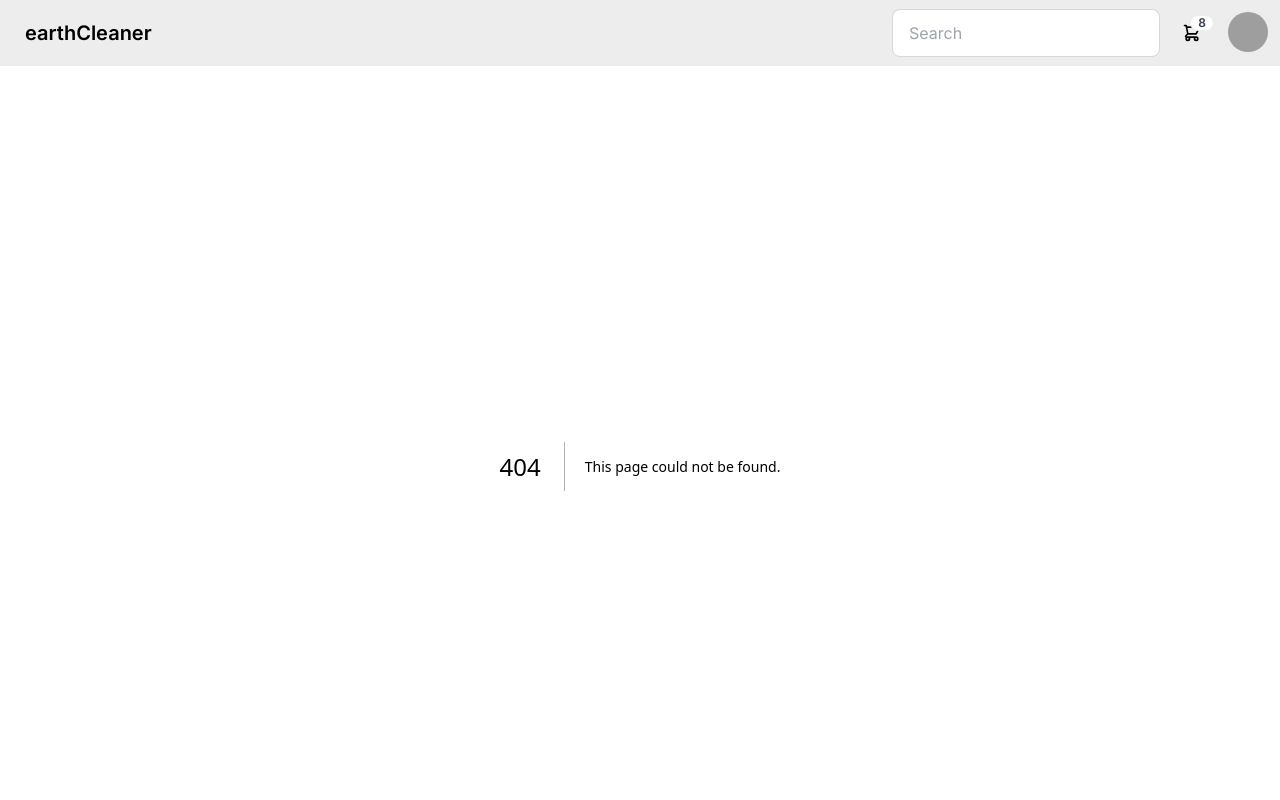
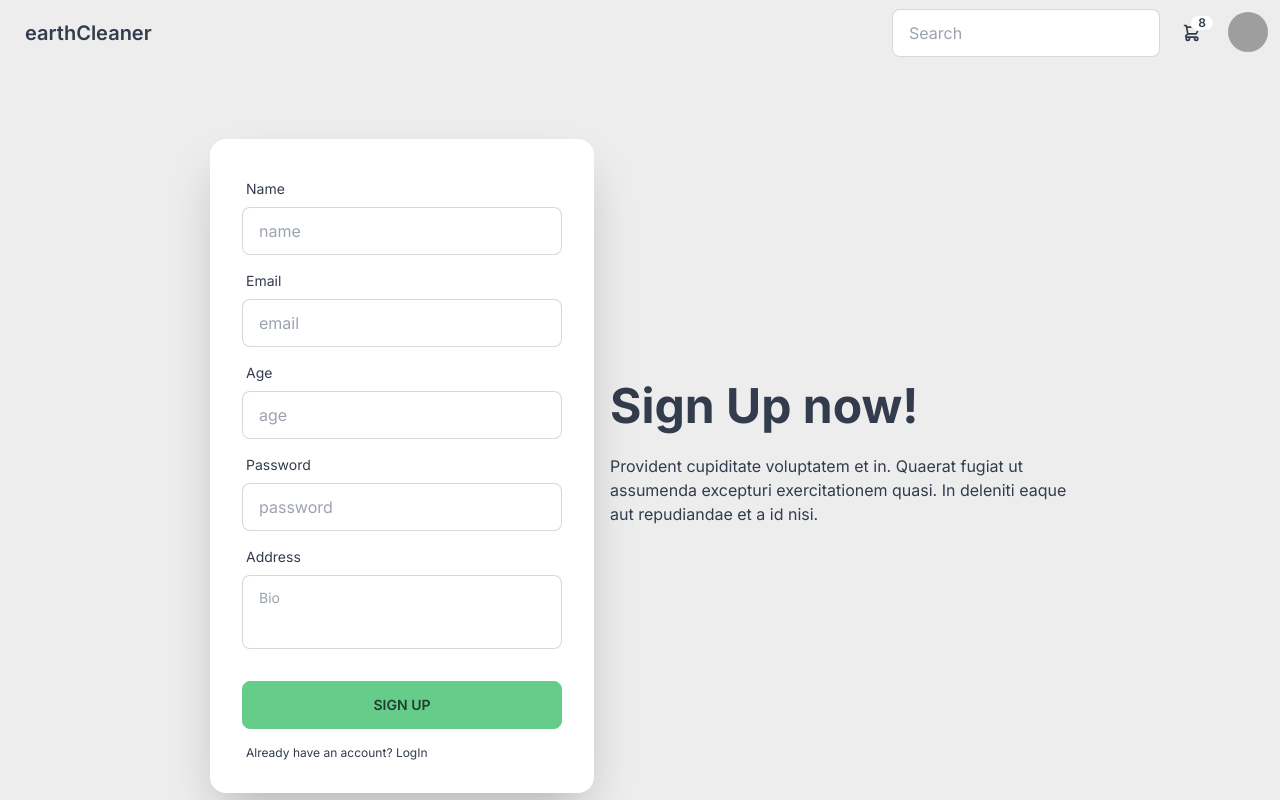
Before and after one commit to habulCoderJohnny/earth-cleaner-frontend, a Next.js app: page /auth/signup in a window 1280 px wide. Before the commit this address had no page. Shown: the top 800 px of the page. Built offline with nearby package versions, Linux system fonts and the light colour scheme; grey boxes are pictures that could not be loaded.

Commit message:
signin & signup page design

```diff
--- /dev/null
+++ b/src/app/auth/signin/page.tsx
@@ -0,0 +1,52 @@
+import React from "react";
+
+export default function SignIn() {
+  return (
+    <div className="hero min-h-screen bg-base-200">
+      <div className="hero-content flex-col lg:flex-row-reverse">
+        <div className="text-center lg:text-left">
+          <h1 className="text-5xl font-bold">Sign In now!</h1>
+          <p className="py-6 max-w-2xl">
+            Provident cupiditate voluptatem et in. Quaerat fugiat ut assumenda
+            excepturi exercitationem quasi. In deleniti eaque aut repudiandae et
+            a id nisi.
+          </p>
+        </div>
+        <div className="card flex-shrink-0 w-full max-w-sm shadow-2xl bg-base-100">
+          <form className="card-body">
+            <div className="form-control">
+              <label className="label">
+                <span className="label-text">Email</span>
+              </label>
+              <input
+                type="email"
+                placeholder="email"
+                className="input input-bordered"
+                required
+              />
+            </div>
+            <div className="form-control">
+              <label className="label">
+                <span className="label-text">Password</span>
+              </label>
+              <input
+                type="password"
+                placeholder="password"
+                className="input input-bordered"
+                required
+              />
+              <label className="label">
+                <a href="#" className="label-text-alt link link-hover">
+                  Forgot password?
+                </a>
+              </label>
+            </div>
+            <div className="form-control mt-6">
+              <button className="btn btn-primary">SignIn</button>
+            </div>
+          </form>
+        </div>
+      </div>
+    </div>
+  );
+}
--- /dev/null
+++ b/src/app/auth/signup/page.tsx
@@ -0,0 +1,88 @@
+import Link from "next/link";
+import React from "react";
+
+export default function SignUp() {
+  return (
+    <div className="hero min-h-screen bg-base-200">
+      <div className="hero-content flex-col lg:flex-row-reverse">
+        <div className="text-center lg:text-left">
+          <h1 className="text-5xl font-bold">Sign Up now!</h1>
+          <p className="py-6 max-w-lg">
+            Provident cupiditate voluptatem et in. Quaerat fugiat ut assumenda
+            excepturi exercitationem quasi. In deleniti eaque aut repudiandae et
+            a id nisi.
+          </p>
+        </div>
+        <div className="card flex-shrink-0 w-full max-w-sm shadow-2xl bg-base-100">
+          <form className="card-body">
+            <div className="form-control">
+              <label className="label">
+                <span className="label-text">Name</span>
+              </label>
+              <input
+                type="text"
+                placeholder="name"
+                className="input input-bordered"
+                required
+              />
+            </div>
+            <div className="form-control">
+              <label className="label">
+                <span className="label-text">Email</span>
+              </label>
+              <input
+                type="email"
+                placeholder="email"
+                className="input input-bordered"
+                required
+              />
+            </div>
+            <div className="form-control">
+              <label className="label">
+                <span className="label-text">Age</span>
+              </label>
+              <input
+                type="number"
+                placeholder="age"
+                className="input input-bordered"
+                required
+              />
+            </div>
+            <div className="form-control">
+              <label className="label">
+                <span className="label-text">Password</span>
+              </label>
+              <input
+                type="password"
+                placeholder="password"
+                className="input input-bordered"
+                required
+              />
+            </div>
+            <div className="form-control">
+              <label className="label">
+                <span className="label-text">Address</span>
+              </label>
+              <textarea
+                className="textarea textarea-bordered resize-none"
+                placeholder="Bio"
+                required
+              ></textarea>
+            </div>
+            <div className="form-control mt-6">
+              <button className="btn btn-primary">Sign Up</button>
+            </div>
+            <label className="label pb-0">
+              <span className="label-text-alt">
+                Already have an account?{" "}
+                <Link href="/signin" className="abel-text-alt link link-hover">
+                  LogIn
+                </Link>
+              </span>
+            </label>
+          </form>
+        </div>
+      </div>
+    </div>
+  );
+}
--- a/src/app/globals.css
+++ b/src/app/globals.css
@@ -7,3 +7,15 @@
   padding: 0;
   box-sizing: border-box;
 }
+
+.section-padding{
+  @apply py-14
+}
+
+.section-heading{
+  @apply text-center font-bold text-3xl mb-10
+}
+
+.card_div{
+  @apply flex justify-center gap-5 items-center flex-wrap
+}
--- a/src/layout/PrimaryLayout.tsx
+++ b/src/layout/PrimaryLayout.tsx
@@ -13,7 +13,7 @@ export default function PrimaryLayout({
 }) {
   const pathname = usePathname();
 
-  const noNav = ["/login"];
+  const noNav = ["signup", "signin"];
 
   if (noNav.includes(pathname)) {
     return (
```
